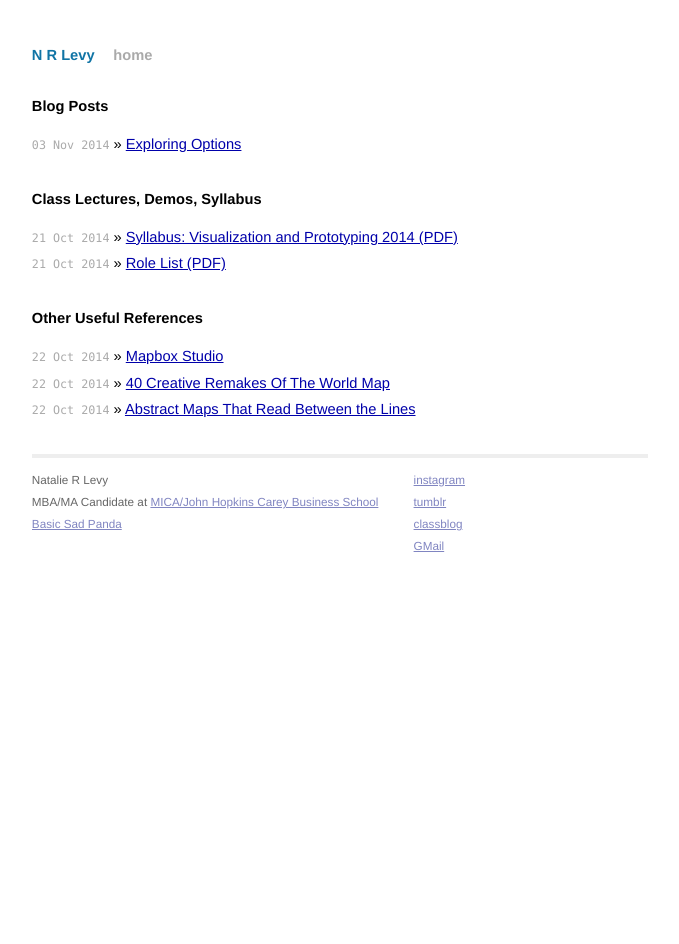
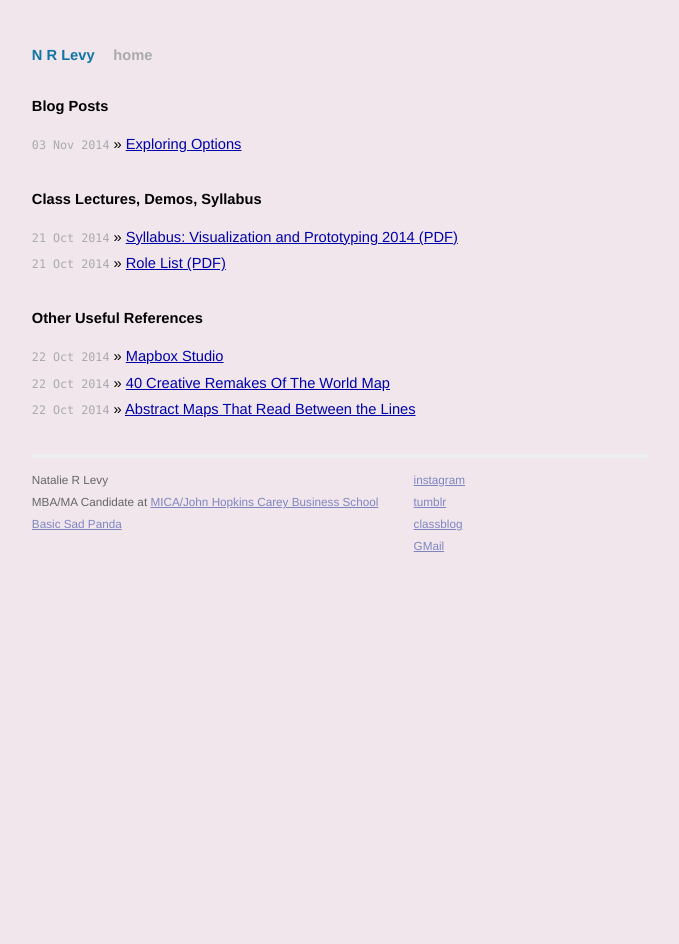
Before and after one commit to nrlevy/clog, a Jekyll site: the page built from index.html, in a window 1280 px wide. Shown: the whole page, without its empty margins (300-979 px from the left). Built offline with Jekyll 4.4.1, drawn with Linux system fonts in a browser that asks for light colours; Markdown is read by kramdown in place of the engine named in the settings.

Commit message:
background color

```diff
--- a/css/screen.css
+++ b/css/screen.css
@@ -16,7 +16,7 @@ html, body {
 }
 
 body {
-  background-color: white;
+  background-color: #F0E6EC;
   font: 13.34px helvetica, arial, clean, sans-serif;
   *font-size: small;
   text-align: center;
```
